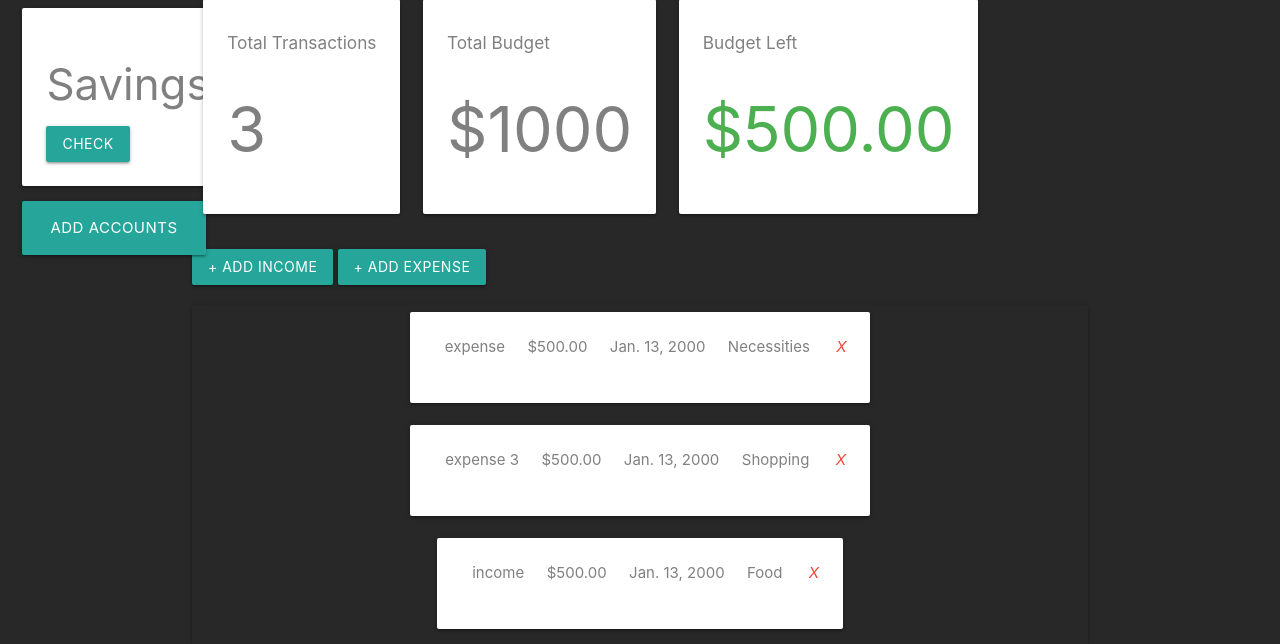
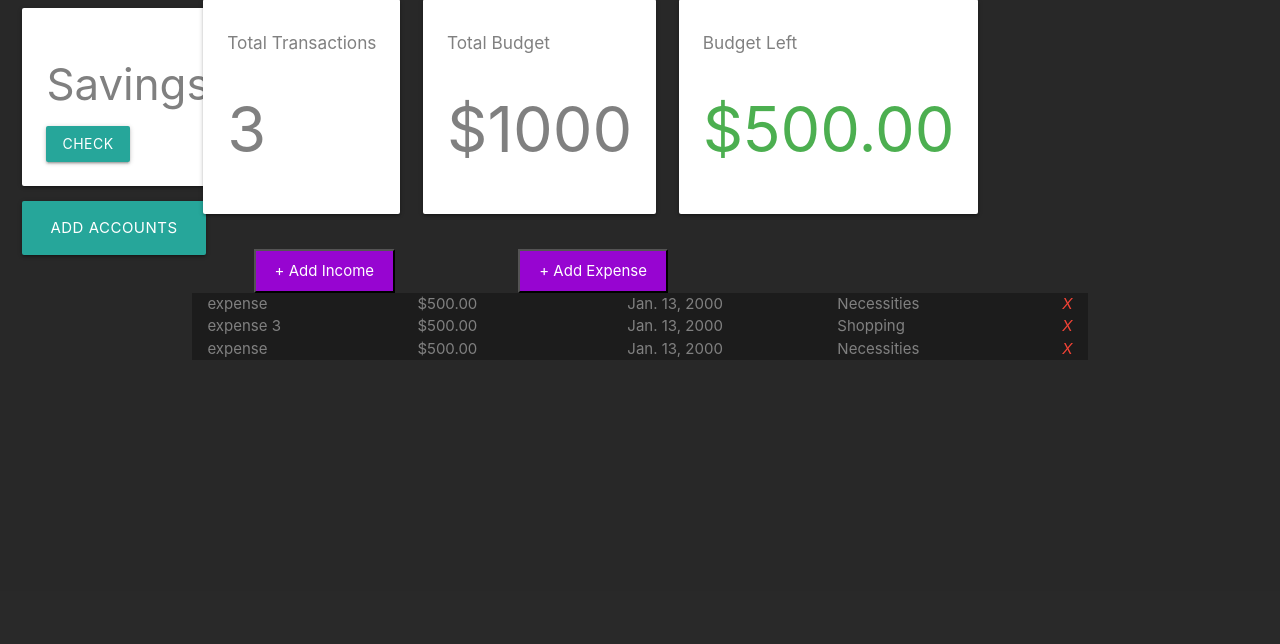
Before and after one commit to bestepha83/Budgeting-App, a Django app: template budget/templates/budget/transactions.html in a window 1280 px wide. Shown: the part 209-853 px from the top of the page. After the commit the page ends 569 px from the top, so only its background shows below. Run offline with Django 3.2, Linux system fonts and the light colour scheme; the template is opened without the code that fills it: values that come from a table or form of the project are taken from there, others are empty; data comes from the database, SQL or seed files in the repository.

Commit message:
transaction style changes

```diff
--- a/budget/static/css/styles.css
+++ b/budget/static/css/styles.css
@@ -98,6 +98,7 @@ h1 {
     position: relative;
     left: 20%;
     width: 80%;
+    padding: 3rem;
     overflow: hidden;
 }
 
@@ -113,6 +114,7 @@ h1 {
     justify-content: center;
     align-items: space-around;
     padding: 1rem;
+    background-color: rgb(28, 28, 28);
 }
 
 .section-expenses {
@@ -127,6 +129,7 @@ h1 {
     display: flex;
     justify-content: space-around;
     align-items: center;
+    background-color:rgb(28, 28, 28);
 }
 
 .section-expenses .expense-col {
@@ -144,3 +147,13 @@ form ul li.category {
     padding: 5px 10px;
     margin-right: 5px;
 }
+
+
+/* Transactions */
+
+.section-expenses .button-row {
+    width: 60%;
+    display: flex;
+    justify-content: space-around;
+    align-items: center;
+}
--- a/budget/templates/budget/transactions.html
+++ b/budget/templates/budget/transactions.html
@@ -34,59 +34,51 @@
     </section>
 
     <section class = "section-expenses">
-        <div class="row">
-            <button class="modal-trigger btn" id = "income-trigger" href = "#expenseModal" onClick = "incomeFunction()">+ Add Income</button>
-            <button class="modal-trigger btn" id = "expense-trigger" href = "#expenseModal" onClick = "expenseFunction()">+ Add Expense</button>
+        <div class="button-row">
+            <button class="modal-trigger account-button" id = "income-trigger" href = "#expenseModal" onClick = "incomeFunction()">+ Add Income</button>
+            <button class="modal-trigger account-button" id = "expense-trigger" href = "#expenseModal" onClick = "expenseFunction()">+ Add Expense</button>
         </div>
-        <ul class="z-depth-1">
+        <ul class="expense-list">
             {% for expense in expense_list %}
             <li>
-                <div class="card-panel expense card">
-                    <div class="row">
-                        <div class="col">
-                            <span class="title">{{ expense.title }}</span>
+                <div class="expense-col">
+                    <spanc>{{ expense.title }}</span>
                 </div>
-                        <div class="col">
-                            <span class="title">${{ expense.amount }}</span>
+                <div class="expense-col">
+                    <spanc>${{ expense.amount }}</span>
                 </div>
-                        <div class="col">
-                            <span class="title">{{ expense.date }}</span>
+                <div class="expense-col">
+                    <spanc>{{ expense.date }}</span>
                 </div>
-                        <div class="col">
-                            <span class="title">{{ expense.category }}</span>
+                <div class="expense-col">
+                    <spanc>{{ expense.category }}</span>
                 </div>
                 <a class = "close-icon" name = "action" value = "expense" onclick = "deleteExpense(this), window.location.reload();" data-id = "{{ expense.id }}">
                     <i class="red-text right">X</i>
                 </a>
-                    </div>
-                </div>
             </li>
             {% empty %}
             <div class = "">
-                <h3 class='grey-text'>You have no expenses yet</h3>
+                <h3>You have no expenses yet</h3>
             </div>
             {% endfor %}
             {% for income in income_list %}
             <li>
-                <div class="card-panel income card">
-                    <div class="row">
-                        <div class="col">
-                            <span class="title">{{ income.title }}</span>
+                <div class="expense-col">
+                    <spanc>{{ expense.title }}</span>
                 </div>
-                        <div class="col">
-                            <span class="title">${{ income.amount }}</span>
+                <div class="expense-col">
+                    <spanc>${{ expense.amount }}</span>
                 </div>
-                        <div class="col">
-                            <span class="title">{{ income.date }}</span>
+                <div class="expense-col">
+                    <spanc>{{ expense.date }}</span>
                 </div>
-                        <div class="col">
-                            <span class="title">{{ income.category }}</span>
+                <div class="expense-col">
+                    <spanc>{{ expense.category }}</span>
                 </div>
                 <a class = "close-icon"  name = "action" value = "income" onclick = "deleteIncome(this), window.location.reload();"data-id = "{{ income.id }}">
                     <i class="red-text right">X</i>
                 </a>
-                    </div>
-                </div>
             </li>
             {% empty %}
             <div class = "">
```
Lines whose indentation alone changed are shown as unchanged.
